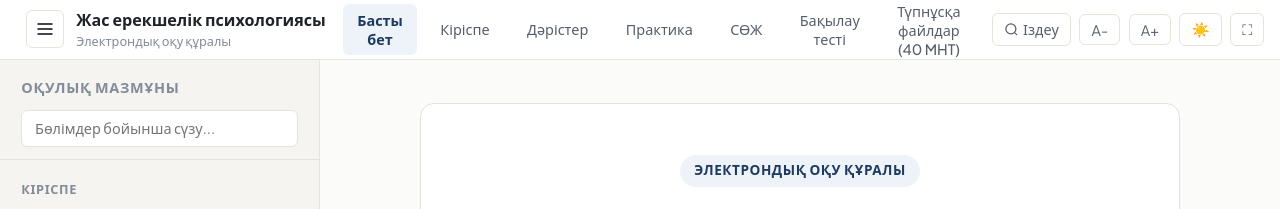
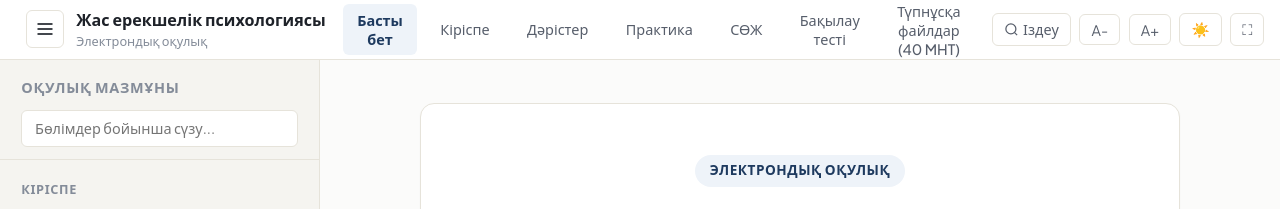
Before and after one commit to Su1teen/zhas-erekshelik, a website built with Vite: page index.html in a window 1280 px wide. Shown: the top 209 px of the page. Built offline with nearby package versions, Linux system fonts and the light colour scheme.

Commit message:
Update ministry header to ARU name; rename to Электрондық оқулық

```diff
--- a/index.html
+++ b/index.html
@@ -3,7 +3,7 @@
 <head>
   <meta charset="UTF-8" />
   <meta name="viewport" content="width=device-width, initial-scale=1.0" />
-  <title>Жас ерекшелік психологиясы — Электрондық оқу құралы</title>
+  <title>Жас ерекшелік психологиясы — Электрондық оқулық</title>
   <meta name="description" content="Жас ерекшелік психологиясы пәні бойынша заманауи электрондық оқулық. Дәрістер, практикалық сабақтар, СӨЖ және интерактивті бақылау тесті." />
   <link rel="icon" type="image/svg+xml" href="./assets/images/1.png" />
 
@@ -30,7 +30,7 @@
       </button>
       <div class="book-brand" role="button" tabindex="0" id="brandHomeBtn" style="cursor: pointer;">
         <span class="book-brand-title">Жас ерекшелік психологиясы</span>
-        <span class="book-brand-subtitle">Электрондық оқу құралы</span>
+        <span class="book-brand-subtitle">Электрондық оқулық</span>
       </div>
     </div>
 
--- a/package.json
+++ b/package.json
@@ -2,7 +2,7 @@
   "name": "zhas-erekshelik",
   "version": "1.0.0",
   "private": true,
-  "description": "Жас ерекшелік психологиясы — Электрондық оқу құралы",
+  "description": "Жас ерекшелік психологиясы — Электрондық оқулық",
   "type": "module",
   "scripts": {
     "dev": "vite",
--- a/src/main.js
+++ b/src/main.js
@@ -136,7 +136,7 @@ function renderTOC(filter = '') {
 function renderCoverPage() {
   elements.readingContainer.innerHTML = `
     <div class="cover-hero">
-      <span class="cover-badge">Электрондық оқу құралы</span>
+      <span class="cover-badge">Электрондық оқулық</span>
       <h1 class="cover-title">Жас ерекшелік психологиясы</h1>
       <p class="cover-subtitle">
         Адамның туылғаннан өмірінің соңына дейінгі психикалық даму заңдылықтарын,
--- a/src/styles/main.css
+++ b/src/styles/main.css
@@ -1,5 +1,5 @@
 /* ==========================================================================
-   Жас ерекшелік психологиясы — Электрондық оқу құралы
+   Жас ерекшелік психологиясы — Электрондық оқулық
    Дизайн жүйесі: Академиялық, минималистік, таза типографика
    ========================================================================== */
 
```
Also changed, not shown: README.md.
